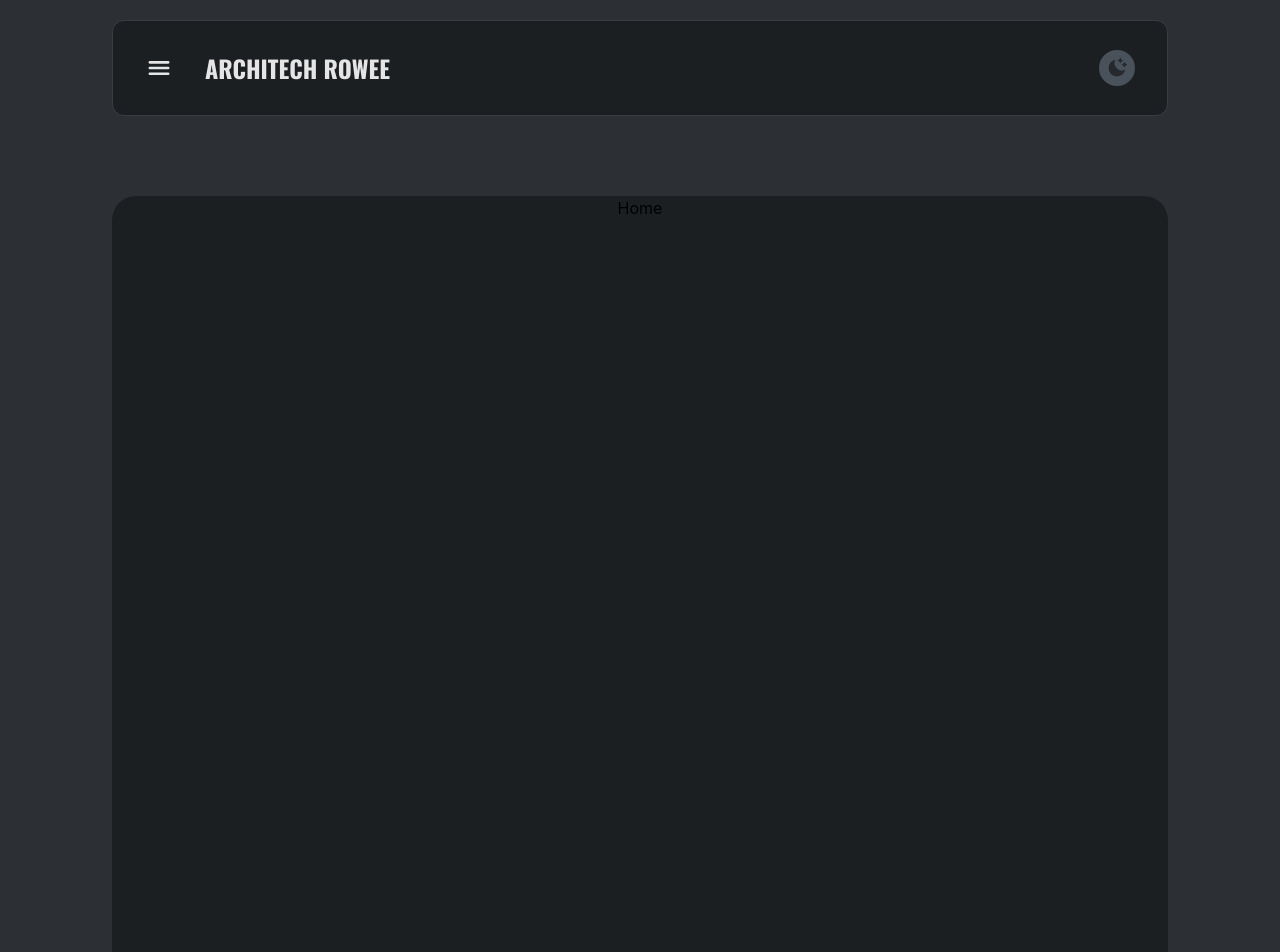
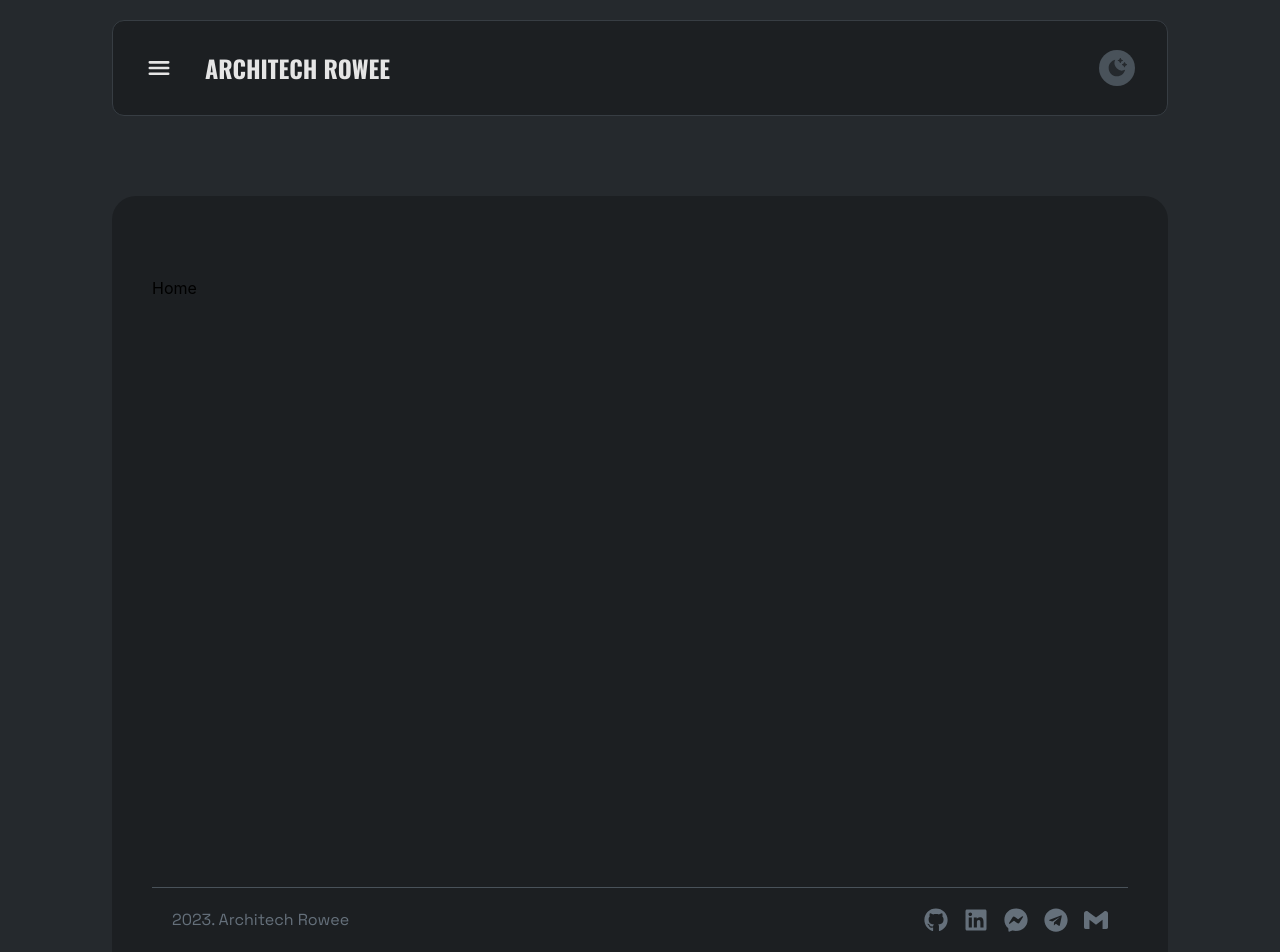
Before and after one commit to Rowee13/architech-rowee-v2, a React (Create React App) app: page / in a window 1280 px wide. Shown: the top 952 px of the page. Built offline with nearby package versions, Linux system fonts and the light colour scheme.

Commit message:
Add Footer component and make adjustments to Layout

```diff
--- a/src/App.js
+++ b/src/App.js
@@ -7,7 +7,7 @@
 
 const AppRoutes = () => {
   return (
-    <div className="flex flex-col w-full bg-bunker-gray-700">
+    <div className="flex flex-col w-full bg-bunker-gray-800">
       <Routes>
         <Route path="/" element={<Home />} />
       </Routes>
--- /dev/null
+++ b/src/components/Footer.jsx
@@ -0,0 +1,64 @@
+import {
+  FaLinkedin,
+  FaGithub,
+  FaFacebookMessenger,
+  FaTelegram,
+} from "react-icons/fa";
+import { SiGmail } from "react-icons/si";
+
+//----------------------------------------------------------
+
+const Footer = () => {
+  return (
+    <div className="flex flex-col w-full mt-10 place-content-end">
+      <div className="border-b border-bunker-gray-400 w-full h-10" />
+      <div className="flex flex-row justify-between px-5 pt-5 pb-16 font-spacegrotesk text-bunker-gray-100">
+        <a href="/">2023. Architech Rowee</a>
+        <div className="flex flex-row gap-4">
+          <a
+            href="https://github.com/Rowee13"
+            aria-label="github"
+            target="_blank"
+            rel="noreferrer noopener"
+          >
+            <FaGithub className="w-6 h-6 hover:text-bunker-gray-50 hover:scale-110" />
+          </a>
+          <a
+            href="https://www.linkedin.com/in/roweeapor/"
+            aria-label="linkedin"
+            target="_blank"
+            rel="noreferrer noopener"
+          >
+            <FaLinkedin className="w-6 h-6 hover:text-bunker-gray-50 hover:scale-110" />
+          </a>
+          <a
+            href="https://www.facebook.com/rowee13/"
+            aria-label="messenger"
+            target="_blank"
+            rel="noreferrer noopener"
+          >
+            <FaFacebookMessenger className="w-6 h-6 hover:text-bunker-gray-50 hover:scale-110" />
+          </a>
+          <a
+            href="https://www.telegram.me/roweeapor"
+            aria-label="Telegram"
+            target="_blank"
+            rel="noreferrer noopener"
+          >
+            <FaTelegram className="w-6 h-6 hover:text-bunker-gray-50 hover:scale-110" />
+          </a>
+          <a
+            href="mailto:roweeapor@gmail.com"
+            aria-label="Email"
+            target="_blank"
+            rel="noreferrer noopener"
+          >
+            <SiGmail className="w-6 h-6 hover:text-bunker-gray-50 hover:scale-110" />
+          </a>
+        </div>
+      </div>
+    </div>
+  );
+};
+
+export default Footer;
--- a/src/components/Layout.jsx
+++ b/src/components/Layout.jsx
@@ -1,4 +1,5 @@
 import Header from "./Header";
+import Footer from "./Footer";
 
 //----------------------------------------------------------
 
@@ -6,8 +7,9 @@
   return (
     <>
       <Header />
-      <div className="flex bg-bunker-gray-900 h-screen mx-28 mt-20 rounded-t-3xl justify-center">
+      <div className="flex flex-col justify-between bg-bunker-gray-900 min-h-screen mx-28 mt-20 px-10 pt-20 rounded-t-3xl">
         {children}
+        <Footer />
       </div>
     </>
   );
--- a/src/index.css
+++ b/src/index.css
@@ -1,4 +1,5 @@
 @import url("https://fonts.googleapis.com/css2?family=Oswald:wght@300;400;500;600;700&display=swap");
+@import url("https://fonts.googleapis.com/css2?family=Space+Grotesk:wght@300;400;500;600;700&display=swap");
 
 @tailwind base;
 @tailwind components;
--- a/tailwind.config.js
+++ b/tailwind.config.js
@@ -26,6 +26,7 @@
       },
       fontFamily: {
         oswald: ["Oswald", "sans-serif"],
+        spacegrotesk: ["Space Grotesk", "display"],
       },
     },
   },
```
